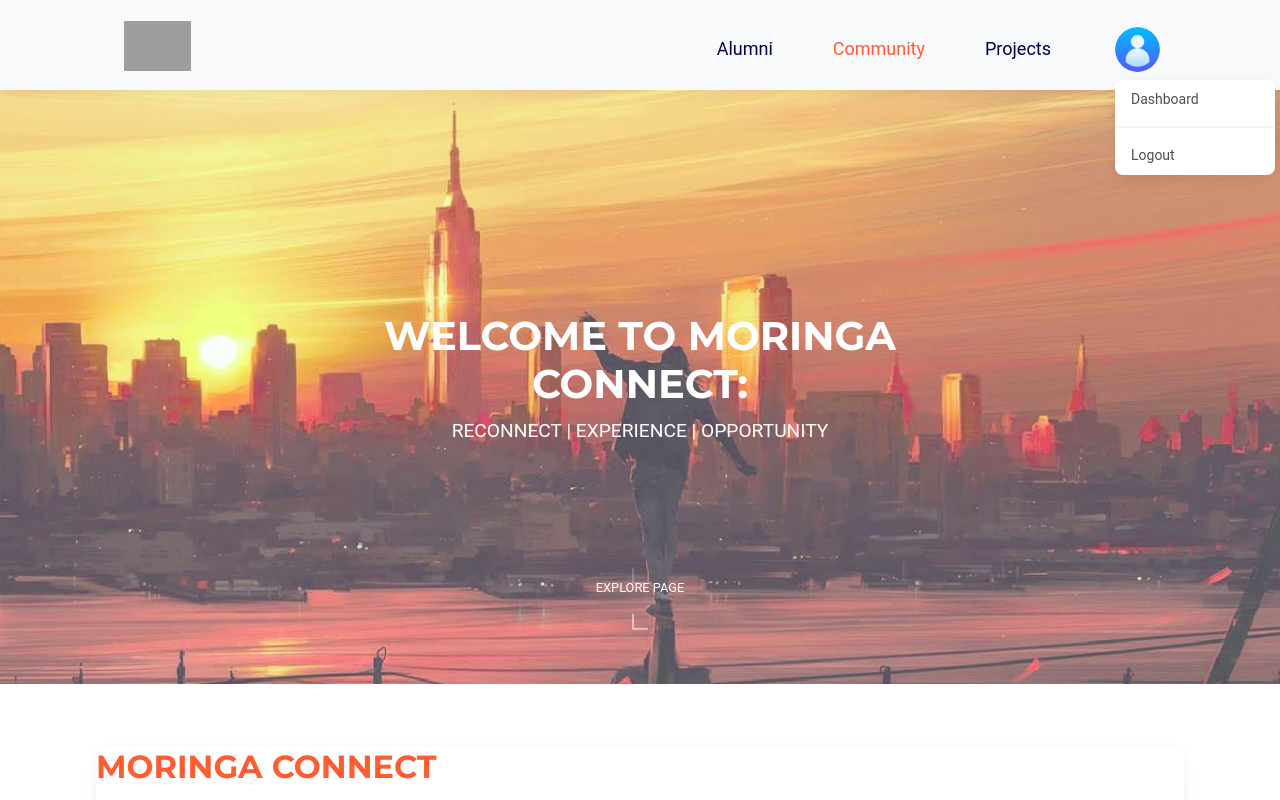
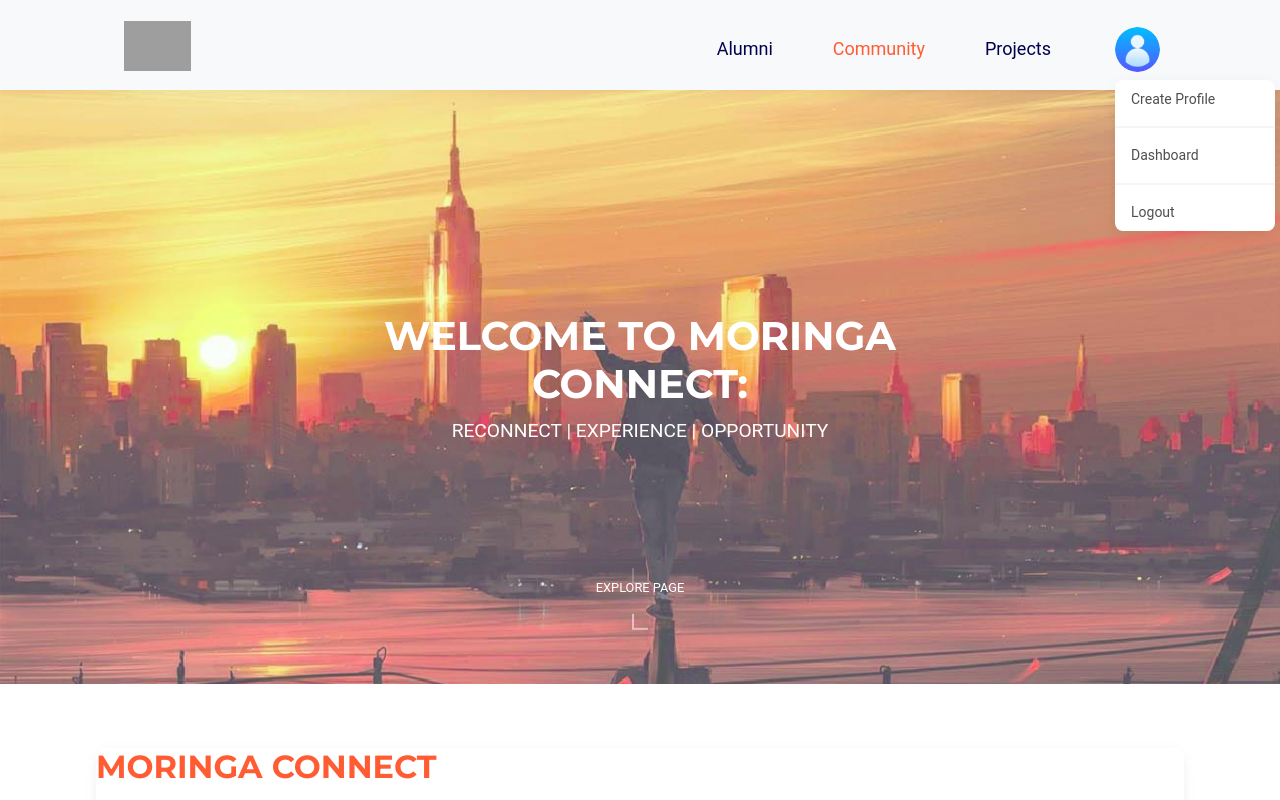
Before and after one commit to darlene9497/moringa-connect-frontend, a React (Create React App) app: page / in a window 1280 px wide. Both pictures are taken after a click on the picture 1137 px from the left and 49 px from the top of the page. Shown: the top 800 px of the page. Built offline with nearby package versions, Linux system fonts and the light colour scheme; no server answers; grey boxes are pictures that could not be loaded.

Commit message:
Added form to profile dropdown

```diff
--- a/src/App.js
+++ b/src/App.js
@@ -12,6 +12,7 @@ import LoginForm from './components/login/loginForm';
 import Home from './components/Home/Home';
 import Search from './components/Search/Search';
 import Dashboard from './components/Dashboard/Dashboard'
+import CreateProfile from './components/Profile/CreateProfile'
 
 export default function App() {
   const [userSignedIn, setUserSignedIn] = useState(false);
@@ -33,10 +34,7 @@ export default function App() {
     <BrowserRouter>
       <NavBar />
       <Routes>
-        {/* <Route path='/' element={<Demo />} /> */}
-        {/* <Route path='/chapters' element={<Chapters />} /> */}
         <Route path='/alumni' element={<Alumni />} />
-        {/* <Route path='/mentor' element={<Mentor />} /> */}
         <Route path='/projects' element={<Projects />} />
         <Route path='/' element={<Home />}/>
         <Route path='/signup' element={< SignUp setUserSignedIn={setUserSignedIn} />} />
@@ -45,6 +43,7 @@ export default function App() {
         <Route path='/community/eventsa' element={<EventsA />} />
         <Route path='/search-alumni' element={<Search />} />
         <Route path='/dashboard' element={<Dashboard/>} />
+        <Route path='/create profile' element={<CreateProfile/>} />
       </Routes>
     <Footer />
     </BrowserRouter>
--- a/src/components/Profile/Profile.jsx
+++ b/src/components/Profile/Profile.jsx
@@ -51,6 +51,10 @@ const Profile = () => {
             />
             {dropdownOpen && (
               <div ref={dropdownRef} className="dropdown-menu dropdown-menu-right show" style={{ marginTop: '0.5rem'}}>
+                 <Link to="/create profile" className="dropdown-item" style={{ color: 'inherit' }}>
+                  Create Profile
+                </Link>
+                <div className="dropdown-divider"></div>
                 <Link to="/dashboard" className="dropdown-item" style={{ color: 'inherit' }}>
                   Dashboard
                 </Link>
```
